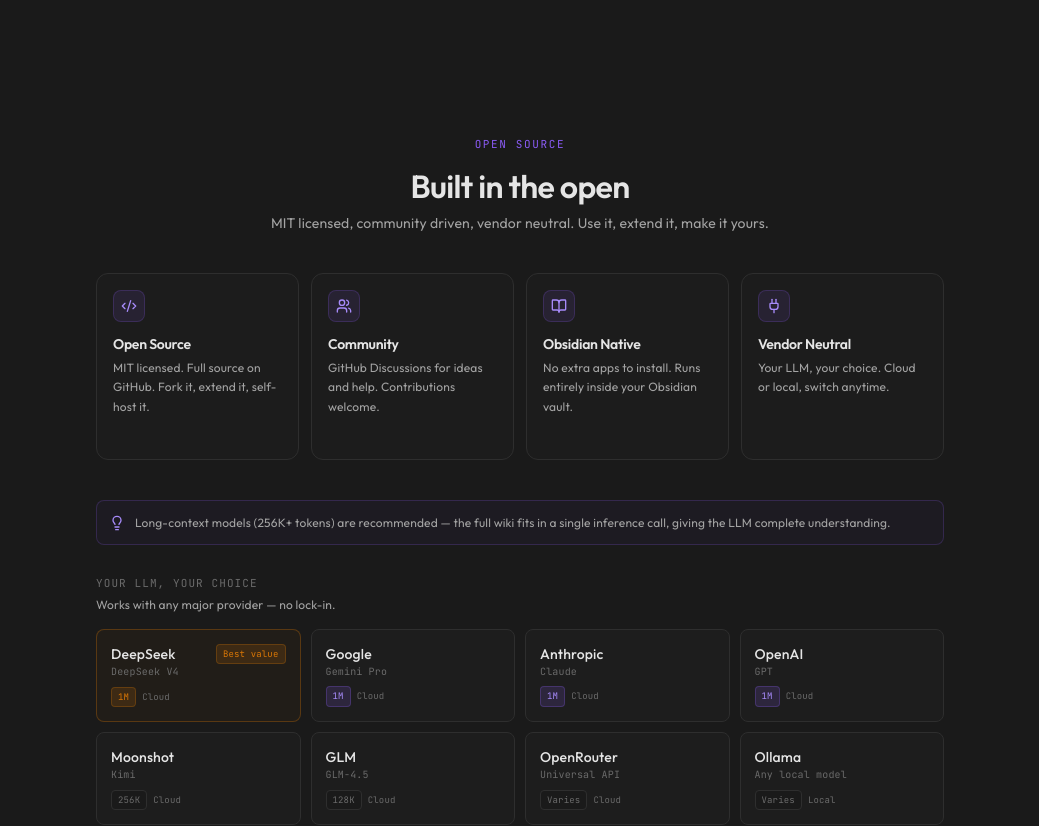
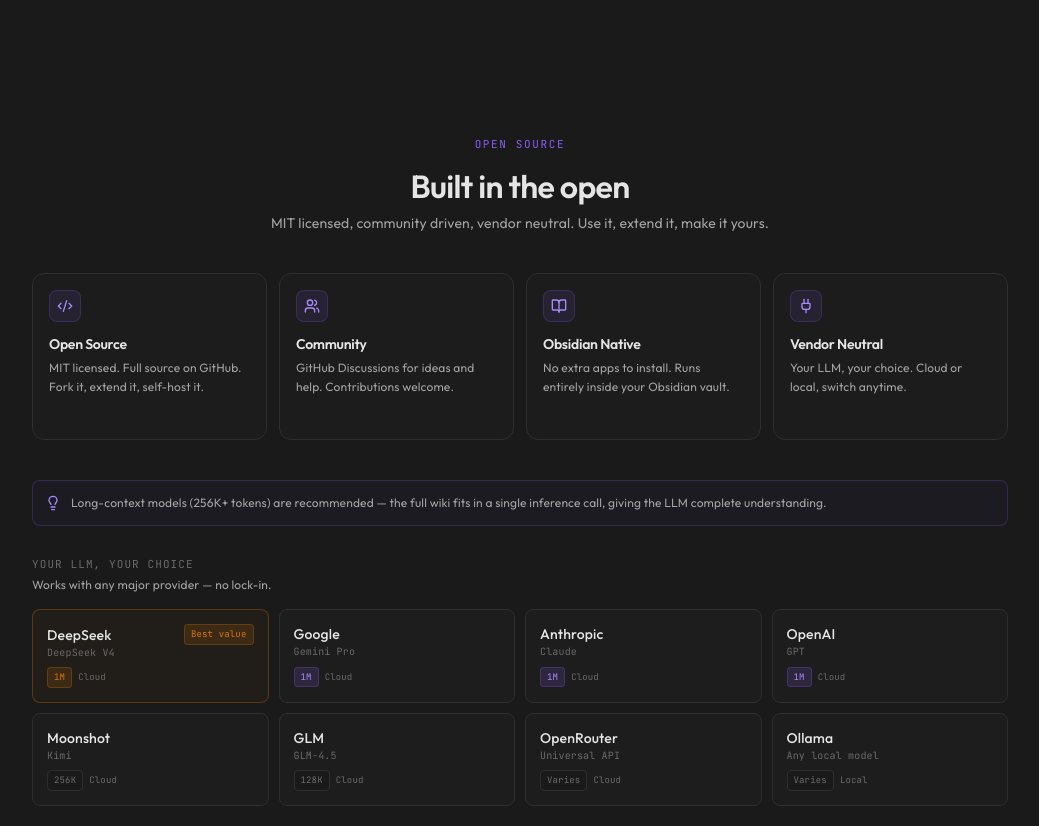
Before and after one commit to green-dalii/obsidian-llm-wiki-website, a React (Vite) app: page / in a window 1280 px wide. Shown: the part 4840-5666 px from the top of the page, without its empty margins (120-1159 px from the left). Built offline with nearby package versions, Linux system fonts and the light colour scheme.

Commit message:
fix: unify Providers max-width + remove WikiDemo card flash

```diff
--- a/src/components/Providers.tsx
+++ b/src/components/Providers.tsx
@@ -40,7 +40,7 @@ export default function Providers() {
 
   return (
     <section ref={sectionRef} id="providers" className="relative w-full py-20 sm:py-28">
-      <div className="max-w-4xl mx-auto px-4 sm:px-6">
+      <div className="max-w-5xl mx-auto px-4 sm:px-6">
         <div className="text-center mb-10">
           <span className="text-[11px] font-mono text-obsidian-purple tracking-[0.15em] uppercase">{t.providers.label}</span>
           <h2 className="text-[clamp(1.4rem,3vw,2rem)] font-semibold mt-3 mb-2 text-[#e5e5e5]">{t.providers.title}</h2>
--- a/src/components/WikiDemo.tsx
+++ b/src/components/WikiDemo.tsx
@@ -199,7 +199,7 @@ Machine learning uses algorithms to learn from data.
                 <div className="p-5 pt-12">
                   <div className="grid grid-cols-2 gap-3">
                     {generatedPages.map((page, i) => (
-                      <div key={page.title} className="rounded-lg border border-[#333] bg-[#1e1e1e] p-3.5 animate-fadeSlideIn" style={{ animationDelay: `${i * 0.15}s` }}>
+                      <div key={page.title} className="rounded-lg border border-[#333] bg-[#1e1e1e] p-3.5">
                         <div className="text-[9px] font-mono text-obsidian-dim mb-1.5 truncate">{page.path}</div>
                         <div className="text-sm font-medium text-[#e5e5e5] mb-1.5">{page.title}</div>
                         <div className="flex flex-wrap gap-1">{page.tags.map(tag => <span key={tag} className="text-[9px] font-mono px-1 py-0.5 rounded bg-[#333] text-obsidian-dim">#{tag}</span>)}</div>
```
